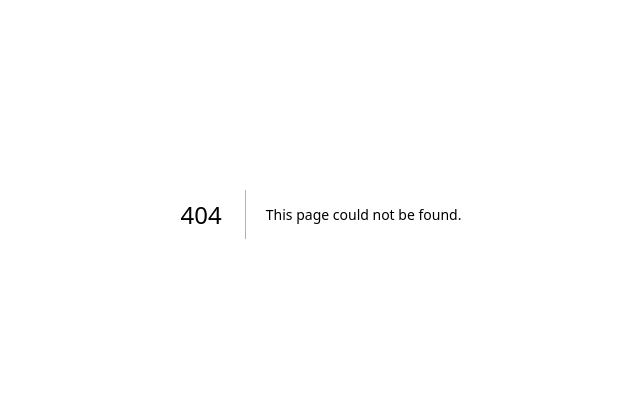
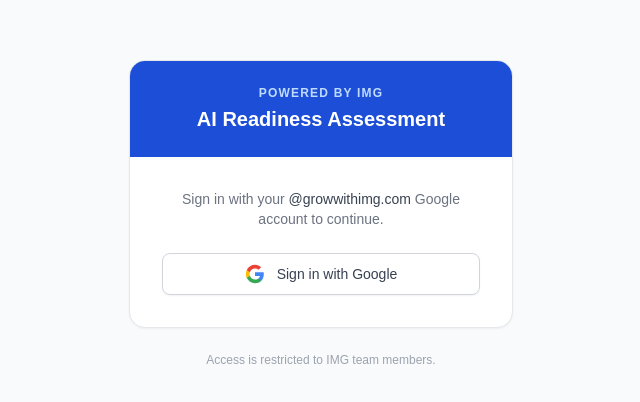
Before and after one commit to glantini/ai-readiness-assessment, a Next.js app: page /auth/login in a window 1280 px wide. Before the commit this address had no page. Shown: the part 186-588 px from the top of the page, without its empty margins (319-959 px from the left). Built offline with nearby package versions, Linux system fonts and the light colour scheme.

Commit message:
Session 1 — scaffold, schema, auth, question files, scoring engine

```diff
--- /dev/null
+++ b/src/app/auth/callback/route.ts
@@ -0,0 +1,35 @@
+import { createClient } from '@/lib/supabase/server'
+import { NextResponse, type NextRequest } from 'next/server'
+
+/**
+ * Handles the OAuth redirect from Supabase after Google sign-in.
+ * Exchanges the one-time code for a session cookie, then redirects.
+ */
+export async function GET(request: NextRequest) {
+  const { searchParams, origin } = new URL(request.url)
+  const code = searchParams.get('code')
+  const next = searchParams.get('next') ?? '/dashboard'
+  const error = searchParams.get('error')
+
+  // Supabase sends ?error= if the user denied access or something went wrong
+  if (error) {
+    return NextResponse.redirect(
+      `${origin}/auth/login?error=${encodeURIComponent(error)}`
+    )
+  }
+
+  if (code) {
+    const supabase = createClient()
+    const { error: exchangeError } = await supabase.auth.exchangeCodeForSession(code)
+
+    if (!exchangeError) {
+      // Successful sign-in — redirect to intended destination
+      return NextResponse.redirect(`${origin}${next}`)
+    }
+  }
+
+  // Fallback: something went wrong — send back to login with a generic error
+  return NextResponse.redirect(
+    `${origin}/auth/login?error=${encodeURIComponent('Authentication failed. Please try again.')}`
+  )
+}
--- /dev/null
+++ b/src/app/auth/login/page.tsx
@@ -0,0 +1,104 @@
+'use client'
+
+import { useState } from 'react'
+import { createClient } from '@/lib/supabase/browser'
+
+export default function LoginPage() {
+  const [loading, setLoading] = useState(false)
+  const [error, setError] = useState<string | null>(null)
+
+  async function handleGoogleSignIn() {
+    setLoading(true)
+    setError(null)
+
+    const supabase = createClient()
+    const { error } = await supabase.auth.signInWithOAuth({
+      provider: 'google',
+      options: {
+        redirectTo: `${window.location.origin}/auth/callback`,
+        queryParams: {
+          // Request offline access so Supabase can refresh tokens
+          access_type: 'offline',
+          prompt: 'consent',
+        },
+      },
+    })
+
+    if (error) {
+      setError(error.message)
+      setLoading(false)
+    }
+    // On success the browser navigates away — no need to reset loading
+  }
+
+  return (
+    <div className="flex min-h-screen items-center justify-center bg-gray-50 px-4">
+      <div className="w-full max-w-sm">
+
+        {/* Card */}
+        <div className="overflow-hidden rounded-2xl border border-gray-200 bg-white shadow-sm">
+
+          {/* Header stripe */}
+          <div className="bg-blue-700 px-8 py-6 text-center">
+            <p className="text-xs font-semibold uppercase tracking-widest text-blue-200">
+              Powered by IMG
+            </p>
+            <h1 className="mt-1 text-xl font-bold text-white">
+              AI Readiness Assessment
+            </h1>
+          </div>
+
+          {/* Body */}
+          <div className="px-8 py-8">
+            <p className="mb-6 text-center text-sm text-gray-500">
+              Sign in with your{' '}
+              <span className="font-medium text-gray-700">@growwithimg.com</span>{' '}
+              Google account to continue.
+            </p>
+
+            {error && (
+              <div className="mb-5 rounded-lg border border-red-200 bg-red-50 px-4 py-3 text-sm text-red-700">
+                {error}
+              </div>
+            )}
+
+            <button
+              onClick={handleGoogleSignIn}
+              disabled={loading}
+              className="flex w-full items-center justify-center gap-3 rounded-lg border border-gray-300 bg-white px-4 py-2.5 text-sm font-medium text-gray-700 shadow-sm transition-colors hover:bg-gray-50 disabled:cursor-not-allowed disabled:opacity-60"
+            >
+              {/* Google "G" logo */}
+              <svg
+                aria-hidden="true"
+                viewBox="0 0 24 24"
+                className="h-5 w-5 shrink-0"
+              >
+                <path
+                  d="M22.56 12.25c0-.78-.07-1.53-.2-2.25H12v4.26h5.92c-.26 1.37-1.04 2.53-2.21 3.31v2.77h3.57c2.08-1.92 3.28-4.74 3.28-8.09z"
+                  fill="#4285F4"
+                />
+                <path
+                  d="M12 23c2.97 0 5.46-.98 7.28-2.66l-3.57-2.77c-.98.66-2.23 1.06-3.71 1.06-2.86 0-5.29-1.93-6.16-4.53H2.18v2.84C3.99 20.53 7.7 23 12 23z"
+                  fill="#34A853"
+                />
+                <path
+                  d="M5.84 14.09c-.22-.66-.35-1.36-.35-2.09s.13-1.43.35-2.09V7.07H2.18C1.43 8.55 1 10.22 1 12s.43 3.45 1.18 4.93l3.66-2.84z"
+                  fill="#FBBC05"
+                />
+                <path
+                  d="M12 5.38c1.62 0 3.06.56 4.21 1.64l3.15-3.15C17.45 2.09 14.97 1 12 1 7.7 1 3.99 3.47 2.18 7.07l3.66 2.84c.87-2.6 3.3-4.53 6.16-4.53z"
+                  fill="#EA4335"
+                />
+              </svg>
+              {loading ? 'Redirecting…' : 'Sign in with Google'}
+            </button>
+          </div>
+        </div>
+
+        <p className="mt-6 text-center text-xs text-gray-400">
+          Access is restricted to IMG team members.
+        </p>
+      </div>
+    </div>
+  )
+}
--- a/src/app/page.tsx
+++ b/src/app/page.tsx
@@ -1,101 +1,7 @@
-import Image from "next/image";
+import { redirect } from 'next/navigation'
 
-export default function Home() {
-  return (
-    <div className="grid grid-rows-[20px_1fr_20px] items-center justify-items-center min-h-screen p-8 pb-20 gap-16 sm:p-20 font-[family-name:var(--font-geist-sans)]">
-      <main className="flex flex-col gap-8 row-start-2 items-center sm:items-start">
-        <Image
-          className="dark:invert"
-          src="https://nextjs.org/icons/next.svg"
-          alt="Next.js logo"
-          width={180}
-          height={38}
-          priority
-        />
-        <ol className="list-inside list-decimal text-sm text-center sm:text-left font-[family-name:var(--font-geist-mono)]">
-          <li className="mb-2">
-            Get started by editing{" "}
-            <code className="bg-black/[.05] dark:bg-white/[.06] px-1 py-0.5 rounded font-semibold">
-              src/app/page.tsx
-            </code>
-            .
-          </li>
-          <li>Save and see your changes instantly.</li>
-        </ol>
-
-        <div className="flex gap-4 items-center flex-col sm:flex-row">
-          <a
-            className="rounded-full border border-solid border-transparent transition-colors flex items-center justify-center bg-foreground text-background gap-2 hover:bg-[#383838] dark:hover:bg-[#ccc] text-sm sm:text-base h-10 sm:h-12 px-4 sm:px-5"
-            href="https://vercel.com/new?utm_source=create-next-app&utm_medium=appdir-template-tw&utm_campaign=create-next-app"
-            target="_blank"
-            rel="noopener noreferrer"
-          >
-            <Image
-              className="dark:invert"
-              src="https://nextjs.org/icons/vercel.svg"
-              alt="Vercel logomark"
-              width={20}
-              height={20}
-            />
-            Deploy now
-          </a>
-          <a
-            className="rounded-full border border-solid border-black/[.08] dark:border-white/[.145] transition-colors flex items-center justify-center hover:bg-[#f2f2f2] dark:hover:bg-[#1a1a1a] hover:border-transparent text-sm sm:text-base h-10 sm:h-12 px-4 sm:px-5 sm:min-w-44"
-            href="https://nextjs.org/docs?utm_source=create-next-app&utm_medium=appdir-template-tw&utm_campaign=create-next-app"
-            target="_blank"
-            rel="noopener noreferrer"
-          >
-            Read our docs
-          </a>
-        </div>
-      </main>
-      <footer className="row-start-3 flex gap-6 flex-wrap items-center justify-center">
-        <a
-          className="flex items-center gap-2 hover:underline hover:underline-offset-4"
-          href="https://nextjs.org/learn?utm_source=create-next-app&utm_medium=appdir-template-tw&utm_campaign=create-next-app"
-          target="_blank"
-          rel="noopener noreferrer"
-        >
-          <Image
-            aria-hidden
-            src="https://nextjs.org/icons/file.svg"
-            alt="File icon"
-            width={16}
-            height={16}
-          />
-          Learn
-        </a>
-        <a
-          className="flex items-center gap-2 hover:underline hover:underline-offset-4"
-          href="https://vercel.com/templates?framework=next.js&utm_source=create-next-app&utm_medium=appdir-template-tw&utm_campaign=create-next-app"
-          target="_blank"
-          rel="noopener noreferrer"
-        >
-          <Image
-            aria-hidden
-            src="https://nextjs.org/icons/window.svg"
-            alt="Window icon"
-            width={16}
-            height={16}
-          />
-          Examples
-        </a>
-        <a
-          className="flex items-center gap-2 hover:underline hover:underline-offset-4"
-          href="https://nextjs.org?utm_source=create-next-app&utm_medium=appdir-template-tw&utm_campaign=create-next-app"
-          target="_blank"
-          rel="noopener noreferrer"
-        >
-          <Image
-            aria-hidden
-            src="https://nextjs.org/icons/globe.svg"
-            alt="Globe icon"
-            width={16}
-            height={16}
-          />
-          Go to nextjs.org →
-        </a>
-      </footer>
-    </div>
-  );
+// Middleware already redirects authenticated IMG users to /dashboard.
+// This catches everyone else (unauthenticated visitors to /).
+export default function RootPage() {
+  redirect('/auth/login')
 }
```
